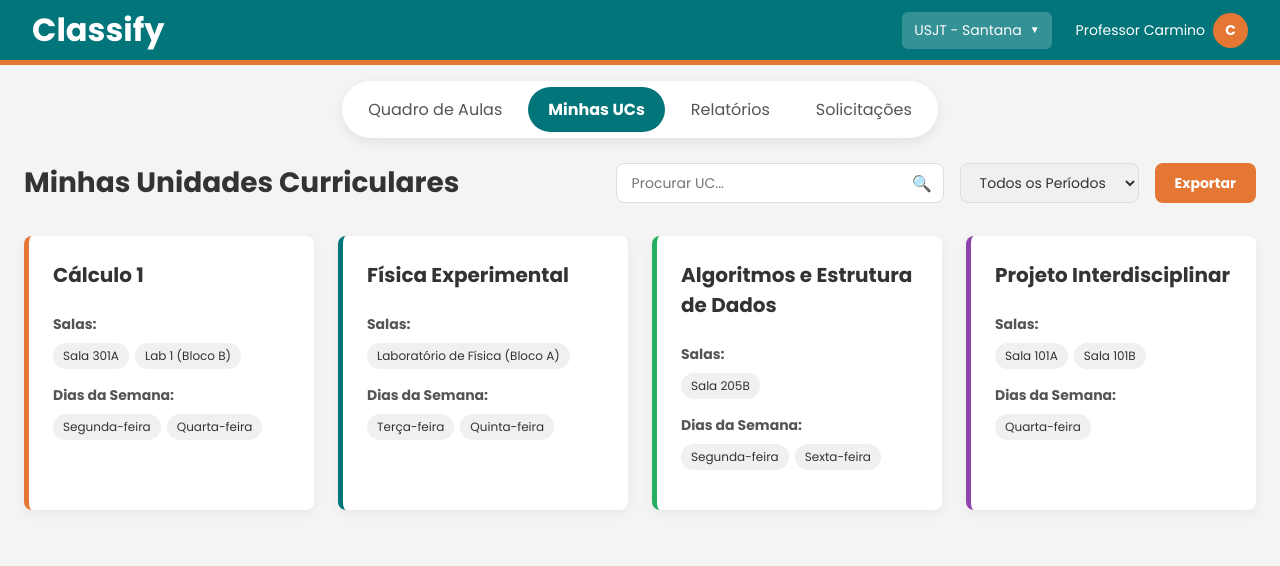
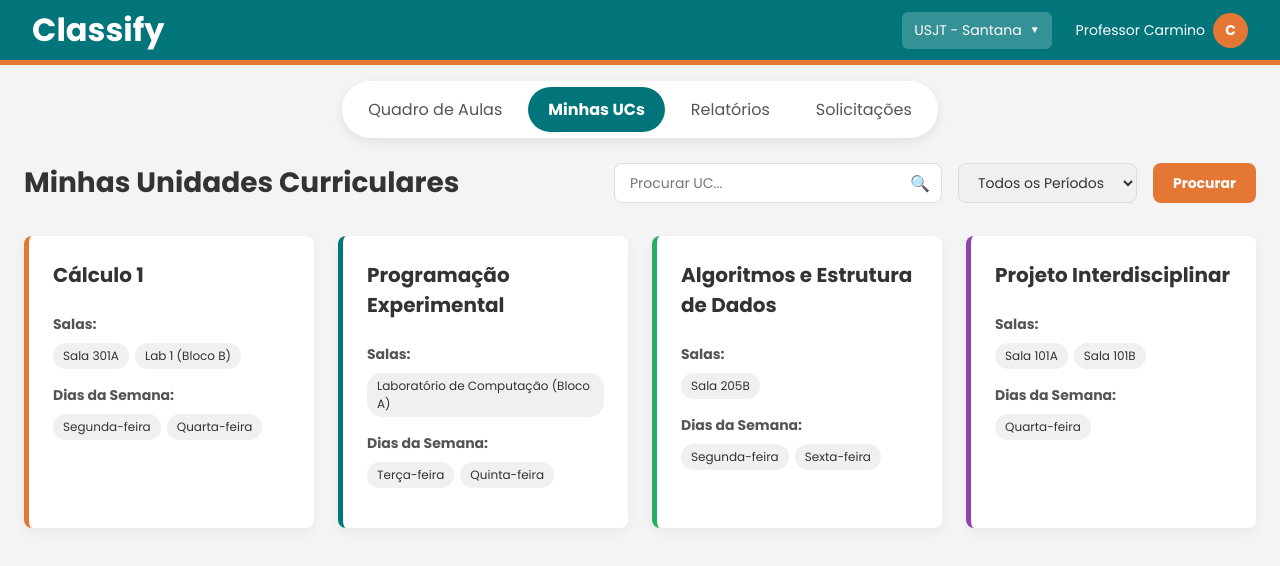
Before and after one commit to PedroBaffa/projeto-classify, a React (Vite) app: page /minhas-ucs in a window 1280 px wide. Shown: the top 566 px of the page. Built offline with nearby package versions, Linux system fonts and the light colour scheme.

Commit message:
Alteração nos textos de exibição

```diff
--- a/src/pages/MinhasUcs/MinhasUcs.tsx
+++ b/src/pages/MinhasUcs/MinhasUcs.tsx
@@ -11,8 +11,8 @@ const mockUCs = [
   },
   {
     id: 2,
-    nome: "Física Experimental",
-    salas: ["Laboratório de Física (Bloco A)"],
+    nome: "Programação Experimental",
+    salas: ["Laboratório de Computação (Bloco A)"],
     dias: ["Terça-feira", "Quinta-feira"],
     cor: "azul",
   },
@@ -55,7 +55,7 @@ export function MinhasUCs() {
             <option value="noturno">Noturno</option>
           </select>
 
-          <button className={styles.actionButton}>Exportar</button>
+          <button className={styles.actionButton}>Procurar</button>
         </div>
       </div>
 
```
